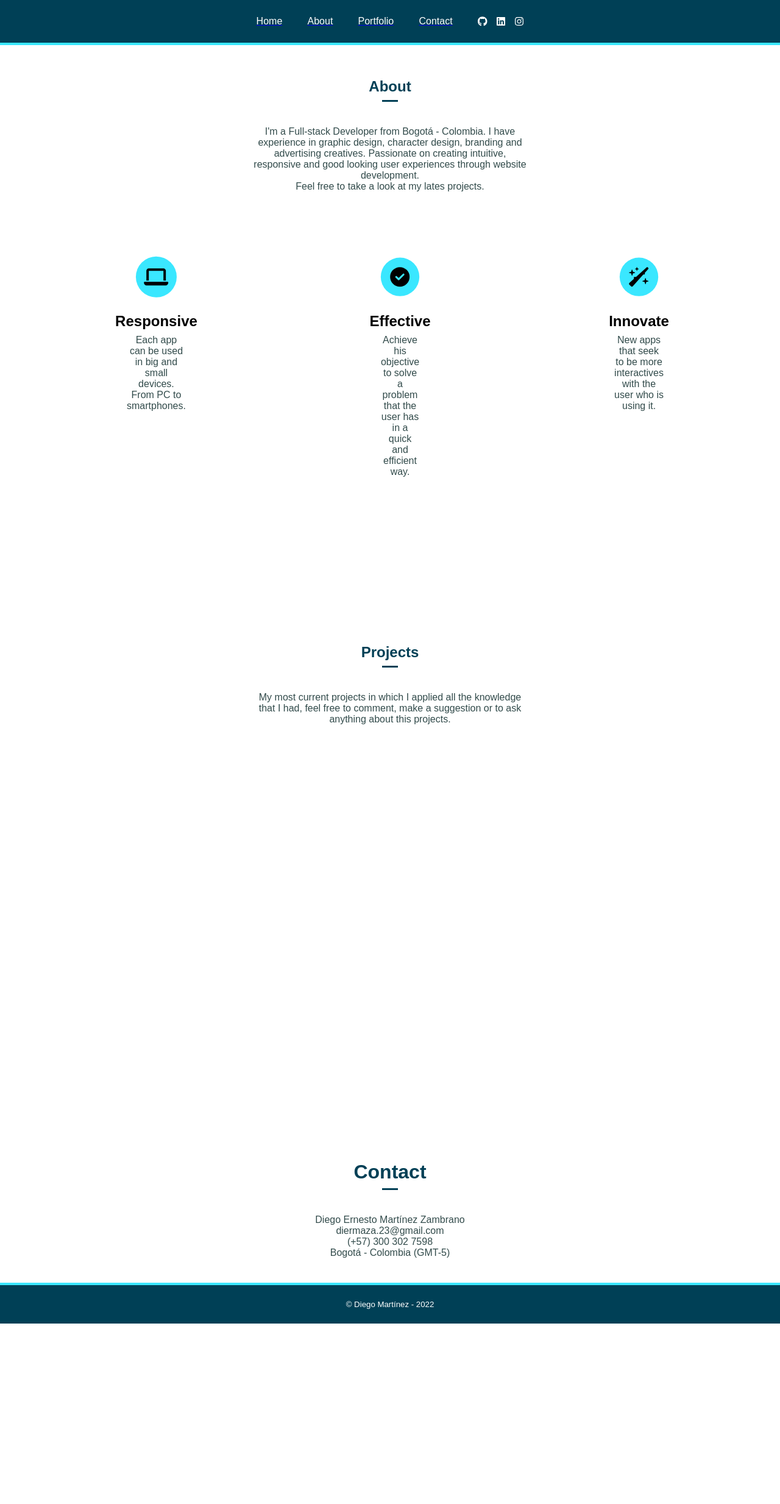
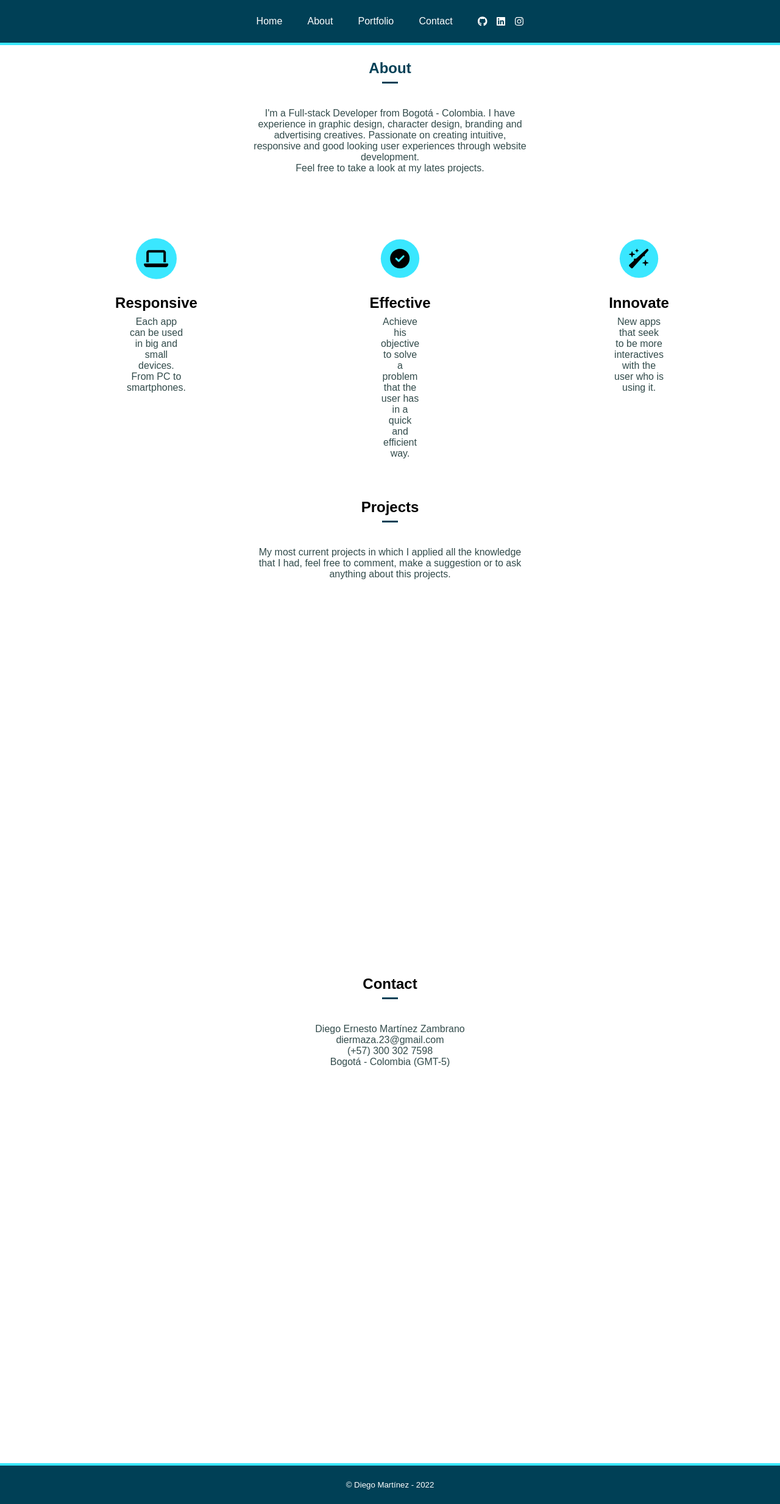
Before and after one commit to DiegoEMartinezZ/PortfolioWeb, a React (Create React App) app: page / in a window 1280 px wide. Shown: the whole page at 61% size. Before the commit the page ends 2171 px from the top, so only its background shows below. Built offline with nearby package versions, Linux system fonts and the light colour scheme.

Commit message:
se modifican archivos

```diff
--- a/src/components/about/About.js
+++ b/src/components/about/About.js
@@ -8,9 +8,10 @@ import {
 
 export const About = () => {
   return (
-    <div className="about-container">
+    <div className="about-container" id="about">
       <section className="about">
-        <h1> About </h1>
+        <br />
+        <h1 className="about-title"> About </h1>
         <div className="space"> </div>
 
         <p>
--- a/src/components/about/styles.css
+++ b/src/components/about/styles.css
@@ -5,10 +5,9 @@ div.socialmedia-container {
   font-size: 1.2rem;
 }
 
-section.about,
-section.abilities,
-section.projects {
-  margin-top: 8rem;
+#about,
+#projects,
+#contact {
   height: 100vh;
   width: auto;
 }
@@ -23,9 +22,9 @@ div.socialmedia-container li a:hover {
   color: #3ae7ff;
 }
 
-h1 {
+h1.about-title {
   margin: 0 3rem;
-  margin-top: 3rem;
+  margin-top: 5rem;
   color: #004056;
 }
 
--- a/src/components/contact/Contact.js
+++ b/src/components/contact/Contact.js
@@ -3,6 +3,7 @@ import React from "react";
 export const Contact = () => {
   return (
     <div className="contact-container">
+      <section id="contact">
         <h1> Contact </h1>
         <div className="space"> </div>
         <p>
@@ -14,6 +15,7 @@ export const Contact = () => {
           <br />
           Bogotá - Colombia (GMT-5)
         </p>
+      </section>
     </div>
   );
 };
--- a/src/components/navBar/NavBar.js
+++ b/src/components/navBar/NavBar.js
@@ -10,15 +10,15 @@ export const NavBar = () => {
           <li> Home </li>
         </a>
 
-        <a href="about">
+        <a href="#about">
           <li> About </li>
         </a>
 
-        <a href="projects">
+        <a href="#projects">
           <li> Portfolio </li>
         </a>
 
-        <a href="contact">
+        <a href="#contact">
           <li> Contact </li>
         </a>
         <SocialMedia />
--- a/src/components/navBar/navbar.css
+++ b/src/components/navBar/navbar.css
@@ -8,6 +8,10 @@
 
 ul {
   list-style: none;
+}
+
+a {
+  text-decoration: none;
 }
 
 div ul.navbar {
--- a/src/components/projects/Projects.js
+++ b/src/components/projects/Projects.js
@@ -3,8 +3,9 @@ import "../about/styles.css";
 
 export const Projects = () => {
   return (
-    <div className="projects-container">
+    <div className="projects-container" id="projects">
       <section className="projects">
+        <br />
         <h1> Projects </h1>
         <div className="space"> </div>
         <p>
```
Lines whose indentation alone changed are shown as unchanged.
